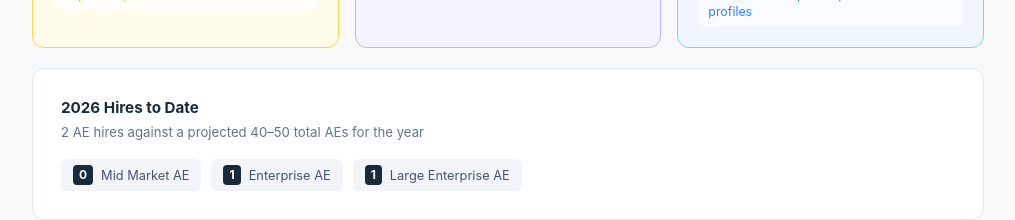
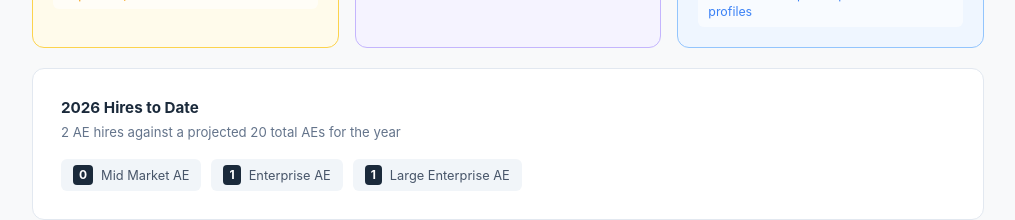
Before and after one commit to jmitch26/ae-hiring-hub, a Next.js app: page / in a window 1280 px wide. Shown: the part 940-1160 px from the top of the page, without its empty margins (132-1147 px from the left). Built offline with nearby package versions, Linux system fonts and the light colour scheme.

Commit message:
auto-deploy: site update

```diff
--- a/app/page.tsx
+++ b/app/page.tsx
@@ -393,7 +393,7 @@ export default function Home() {
               2026 Hires to Date
             </h3>
             <p style={{ fontSize: "0.825rem", color: "#64748B", marginBottom: 16 }}>
-              2 AE hires against a projected 40–50 total AEs for the year
+              2 AE hires against a projected 20 total AEs for the year
             </p>
             <div style={{ display: "flex", flexWrap: "wrap", gap: 10 }}>
               {[
```
